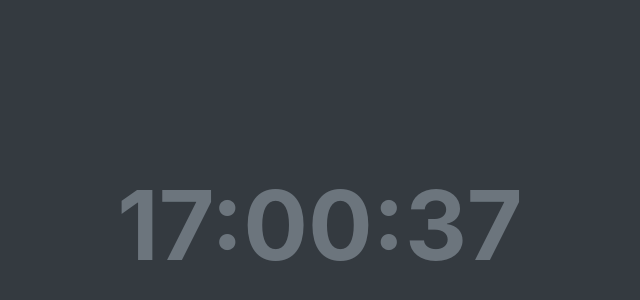
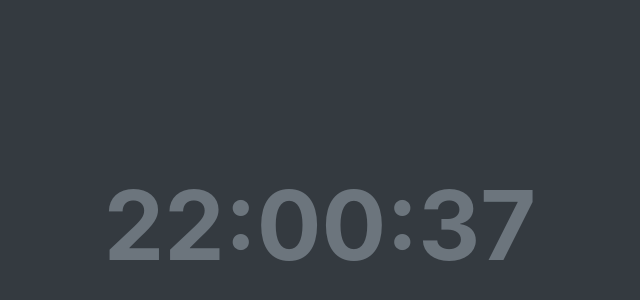
Before and after one commit to felipedo/nao-interessa, a website: page index.html in a window 1280 px wide. Shown: the part 170-470 px from the top of the page, without its empty margins (320-960 px from the left). Drawn offline with nearby package versions, Linux system fonts and the light colour scheme.

Commit message:
Last fixes

```diff
--- a/index.html
+++ b/index.html
@@ -8,7 +8,7 @@
     <body>
         <div class="h-100 row align-items-center m-0 bg-dark">
             <div class="col text-center text-secondary">
-                <h1 class="display-1 font-weight-bold" id="countdown">23:10:15</h1>
+                <h1 class="display-1 font-weight-bold" id="countdown"></h1>
             </div>
         </div>
         <script src="https://code.jquery.com/jquery-3.3.1.slim.min.js" integrity="sha384-q8i/X+965DzO0rT7abK41JStQIAqVgRVzpbzo5smXKp4YfRvH+8abtTE1Pi6jizo" crossorigin="anonymous"></script>
--- a/timer.js
+++ b/timer.js
@@ -1,7 +1,7 @@
 setInterval(timeToFive,1000);
 
 function timeToFive(){
-    var targetHour = 17;
+    var targetHour = 22;
     var currentTime = new Date();
     var targetTime = new Date(currentTime.getFullYear(), currentTime.getMonth(), currentTime.getDate(), targetHour, 0, 0);
 
```
